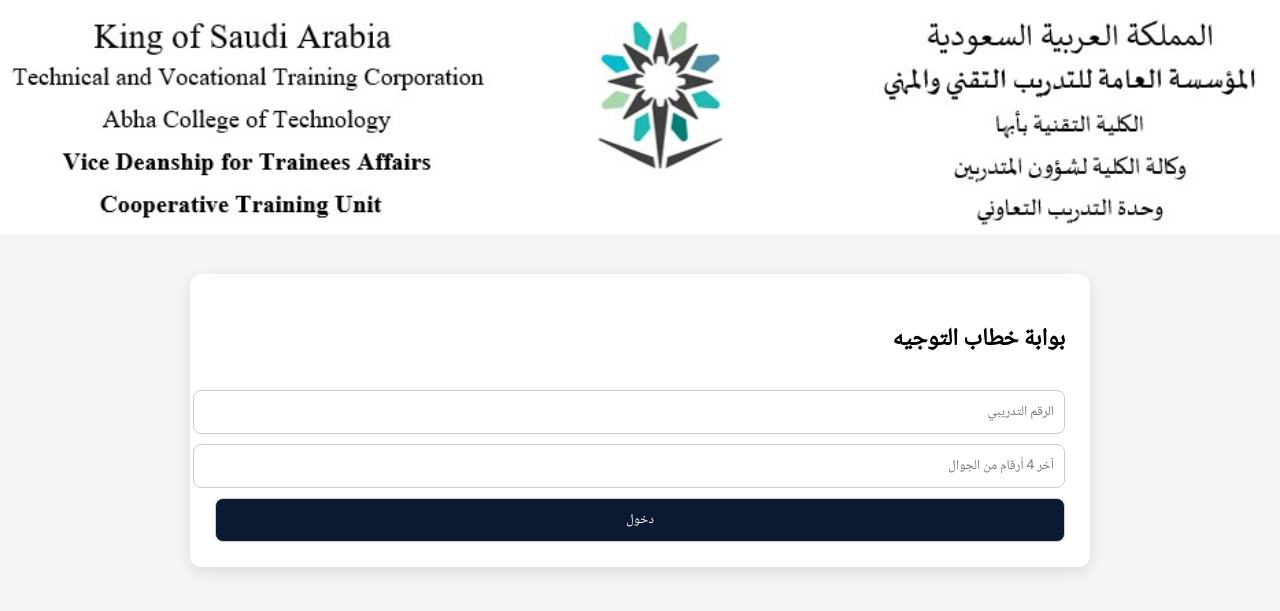
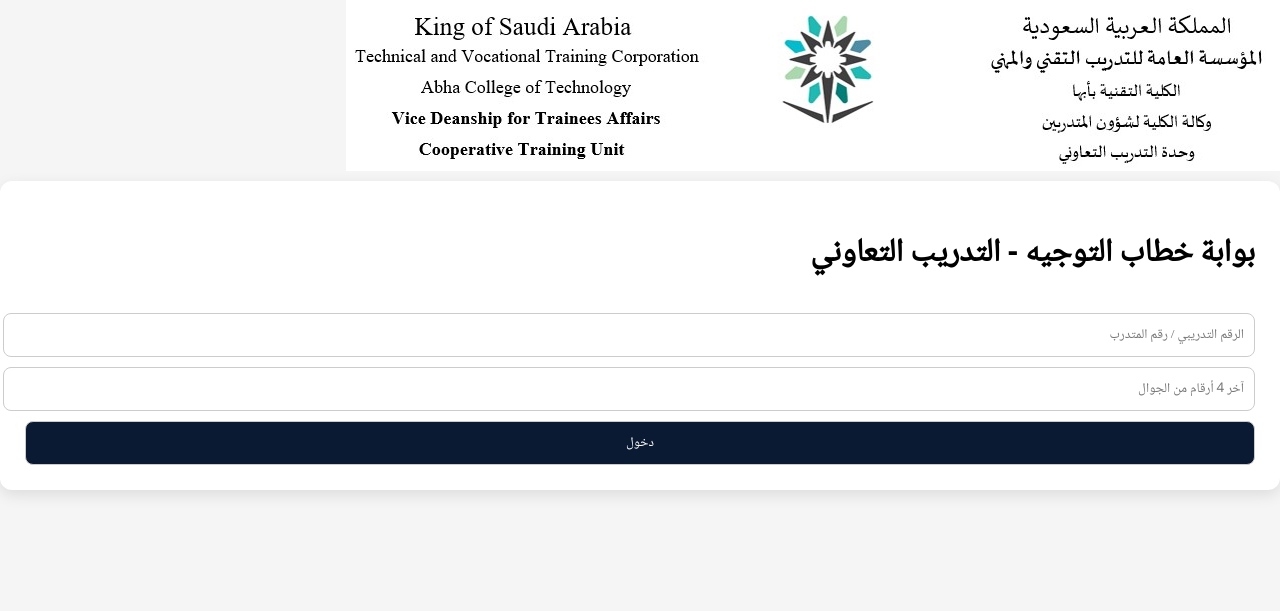
Before and after one commit to ctabha/coop-training, a Flask app: page / in a window 1280 px wide. Shown: the top 611 px of the page. Run offline with Flask 3, Linux system fonts and the light colour scheme.

Commit message:
Update index.html

```diff
--- a/templates/index.html
+++ b/templates/index.html
@@ -1,38 +1,38 @@
 <!doctype html>
-<html lang="ar">
+<html lang="ar" dir="rtl">
 <head>
-<meta charset="utf-8">
-<title>بوابة التدريب التعاوني</title>
-<link rel="stylesheet" href="/static/style.css">
+  <meta charset="utf-8">
+  <meta name="viewport" content="width=device-width, initial-scale=1">
+  <title>بوابة خطاب التوجيه - التدريب التعاوني</title>
+  <link rel="stylesheet" href="{{ url_for('static', filename='style.css') }}">
 </head>
-
 <body>
 
-<div class="header">
-<img src="/static/header.jpg">
-</div>
+  <div class="page">
+    <header class="top">
+      <img class="header-img" src="{{ url_for('static', filename='header.jpg') }}" alt="Header">
+    </header>
 
-<div class="container">
-<div class="card">
+    <main class="card">
+      <h1>بوابة خطاب التوجيه - التدريب التعاوني</h1>
 
-<h2>بوابة خطاب التوجيه</h2>
+      {% with messages = get_flashed_messages() %}
+        {% if messages %}
+          <div class="alert">
+            {% for m in messages %}
+              <div>{{ m }}</div>
+            {% endfor %}
+          </div>
+        {% endif %}
+      {% endwith %}
 
-<form method="post">
-
-<input name="trainee_id" placeholder="الرقم التدريبي" required>
-
-<input name="phone_last4" placeholder="آخر 4 أرقام من الجوال" required>
-
-<button type="submit">دخول</button>
-
-</form>
-
-{% if error %}
-<p style="color:red">{{error}}</p>
-{% endif %}
-
-</div>
-</div>
+      <form method="post" class="form">
+        <input name="trainee_id" placeholder="الرقم التدريبي / رقم المتدرب" required>
+        <input name="last4" placeholder="آخر 4 أرقام من الجوال" required>
+        <button type="submit">دخول</button>
+      </form>
+    </main>
+  </div>
 
 </body>
 </html>
```
